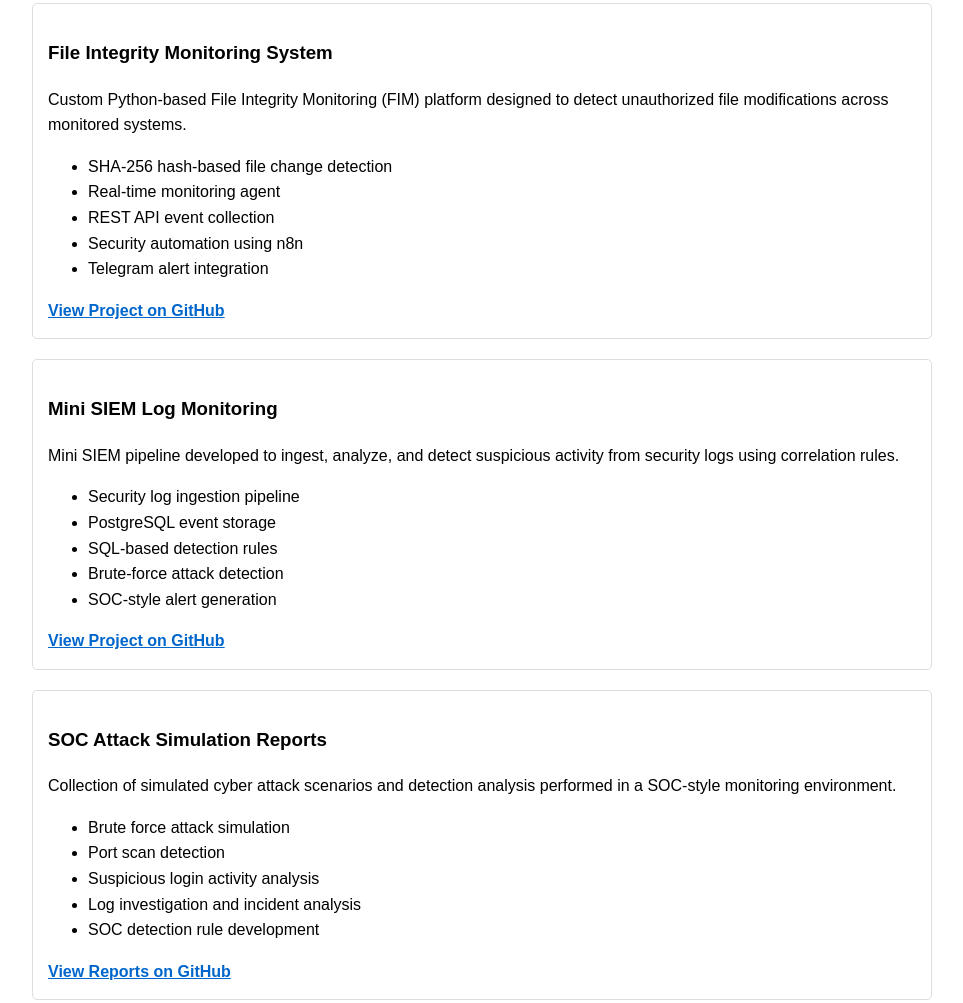
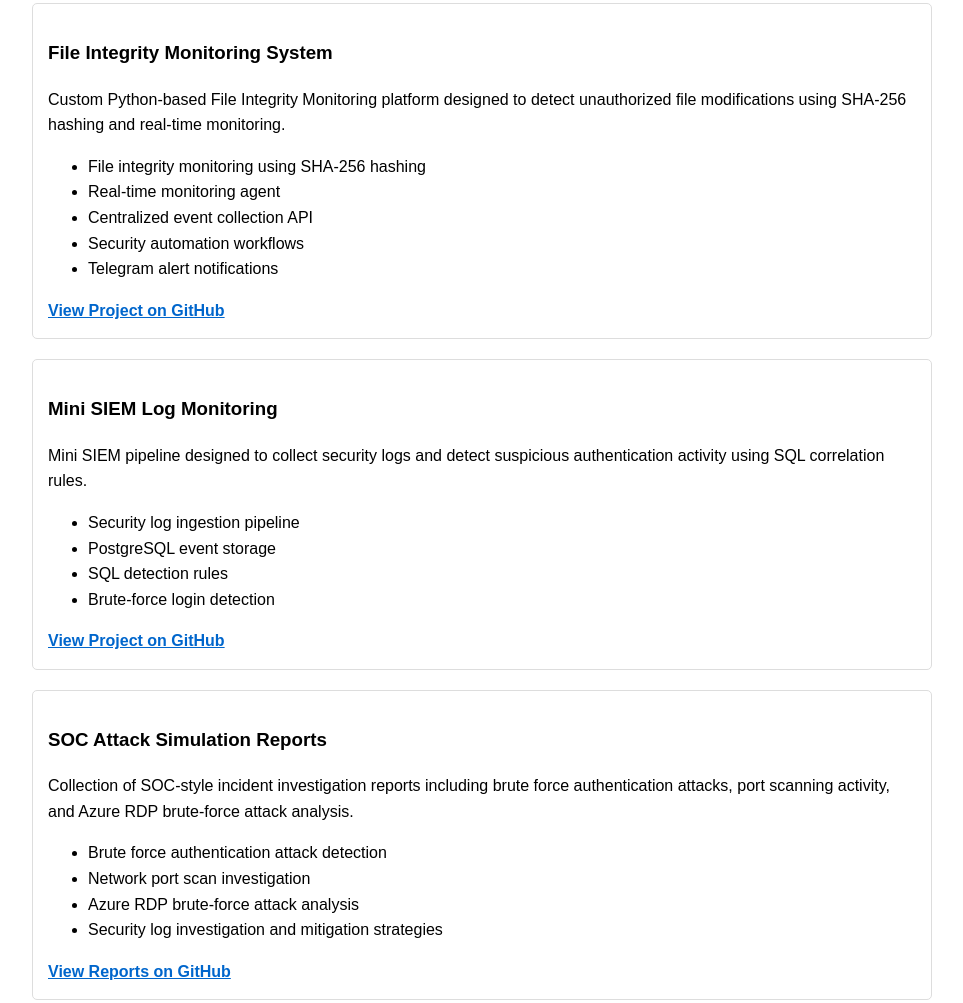
Before and after one commit to Yoonas18/portfolio, a plain HTML site: page projects.html in a window 1280 px wide. Shown: the part 212-1215 px from the top of the page, without its empty margins (158-1121 px from the left). Drawn offline with Linux system fonts and the light colour scheme.

Commit message:
Revise project details in projects.html
Updated project descriptions and links for clarity and accuracy.

```diff
--- a/projects.html
+++ b/projects.html
@@ -29,19 +29,19 @@
 <h3>File Integrity Monitoring System</h3>
 
 <p>
-Custom Python-based File Integrity Monitoring (FIM) platform designed to detect
-unauthorized file modifications across monitored systems.
+Custom Python-based File Integrity Monitoring platform designed to detect
+unauthorized file modifications using SHA-256 hashing and real-time monitoring.
 </p>
 
 <ul>
-<li>SHA-256 hash-based file change detection</li>
+<li>File integrity monitoring using SHA-256 hashing</li>
 <li>Real-time monitoring agent</li>
-<li>REST API event collection</li>
-<li>Security automation using n8n</li>
-<li>Telegram alert integration</li>
+<li>Centralized event collection API</li>
+<li>Security automation workflows</li>
+<li>Telegram alert notifications</li>
 </ul>
 
-<a href="https://github.com/Yoonas18/fim-security-monitor" target="_blank">
+<a href="https://github.com/Yoonas18" target="_blank">
 View Project on GitHub
 </a>
 
@@ -52,19 +52,18 @@ View Project on GitHub
 <h3>Mini SIEM Log Monitoring</h3>
 
 <p>
-Mini SIEM pipeline developed to ingest, analyze, and detect suspicious activity
-from security logs using correlation rules.
+Mini SIEM pipeline designed to collect security logs and detect suspicious
+authentication activity using SQL correlation rules.
 </p>
 
 <ul>
 <li>Security log ingestion pipeline</li>
 <li>PostgreSQL event storage</li>
-<li>SQL-based detection rules</li>
-<li>Brute-force attack detection</li>
-<li>SOC-style alert generation</li>
+<li>SQL detection rules</li>
+<li>Brute-force login detection</li>
 </ul>
 
-<a href="https://github.com/Yoonas18/mini-siem" target="_blank">
+<a href="https://github.com/Yoonas18" target="_blank">
 View Project on GitHub
 </a>
 
@@ -75,16 +74,16 @@ View Project on GitHub
 <h3>SOC Attack Simulation Reports</h3>
 
 <p>
-Collection of simulated cyber attack scenarios and detection analysis performed
-in a SOC-style monitoring environment.
+Collection of SOC-style incident investigation reports including brute force
+authentication attacks, port scanning activity, and Azure RDP brute-force
+attack analysis.
 </p>
 
 <ul>
-<li>Brute force attack simulation</li>
-<li>Port scan detection</li>
-<li>Suspicious login activity analysis</li>
-<li>Log investigation and incident analysis</li>
-<li>SOC detection rule development</li>
+<li>Brute force authentication attack detection</li>
+<li>Network port scan investigation</li>
+<li>Azure RDP brute-force attack analysis</li>
+<li>Security log investigation and mitigation strategies</li>
 </ul>
 
 <a href="https://github.com/Yoonas18/soc-attack-simulations" target="_blank">
```
